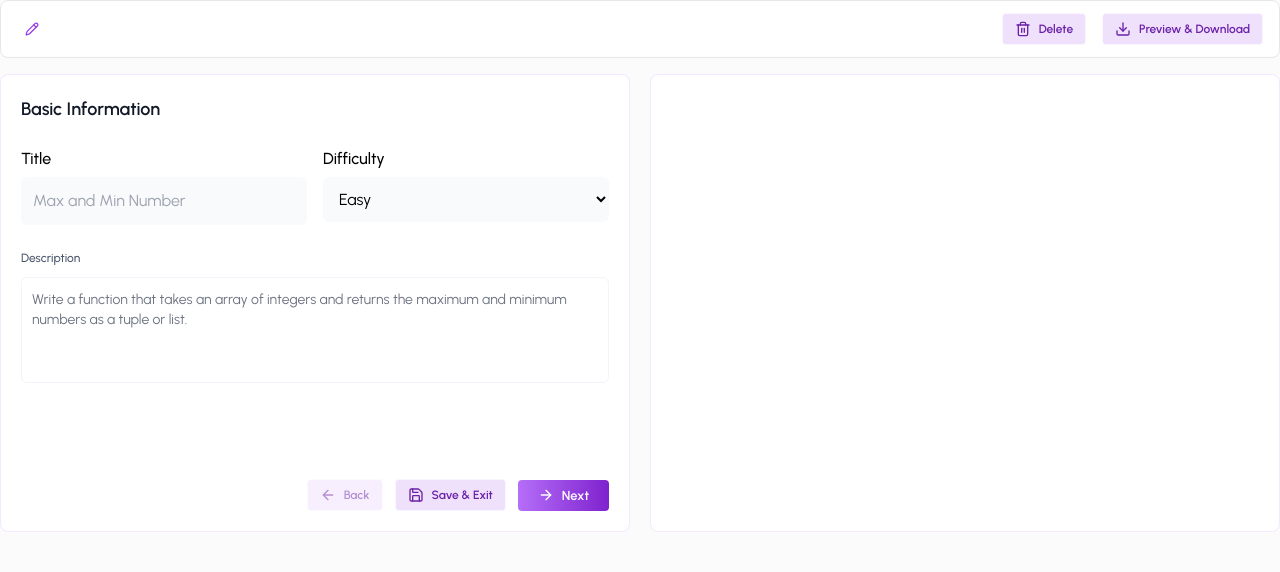
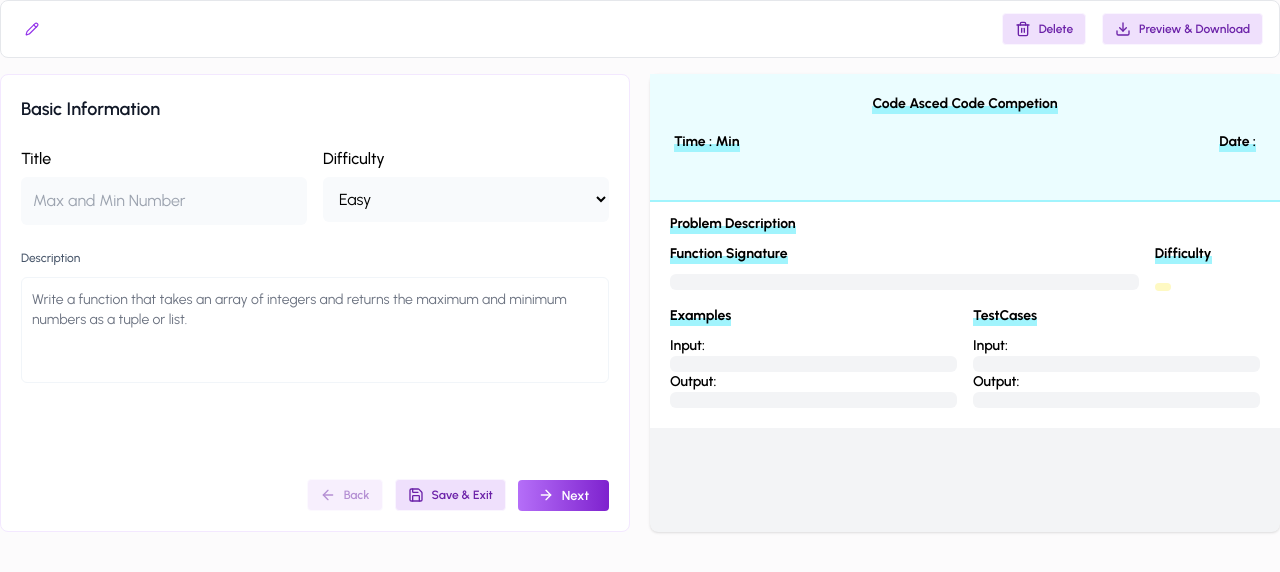
Before and after one commit to Ali-dotcom98/Module_1_FYP, a React (Vite) app in the folder Frontend/FrontUI/: page /Instructor/Challenge/1 in a window 1280 px wide. Shown: the top 572 px of the page. Built offline with nearby package versions, Linux system fonts and the light colour scheme; no server answers; a web font is replaced by a local one.

Commit message:
Render Challenge form is created where user can see real time changes in Challenge Form

```diff
--- a/Frontend/FrontUI/src/Pages/Instructor/EditChallenge.jsx
+++ b/Frontend/FrontUI/src/Pages/Instructor/EditChallenge.jsx
@@ -10,6 +10,7 @@ import FunctionSettingsForm from './Form/FunctionSettingsForm';
 import TestCasesForm from './Form/TestCasesForm';
 import ExamplesForm from './Form/ExamplesForm';
 import Modal from '../../Layouts/Modal';
+import RenderFrom from './RenderForm/RenderFrom';
 
 const EditChallenge = () => {
     const navigator = useNavigate();
@@ -381,10 +382,12 @@ useEffect(() => {
             </div>
 
             </div>
-            <div className="bg-white rounded-lg border border-purple-100 overflow-hidden">
+            <div className=" bg-gray-100 rounded-lg shadow">
+                <RenderFrom
+                    data = {DefaultChlng}
+                />
             </div>
         </div>
-
         <Modal
             isOpen = {DeleteModel}
             onClose = {()=> setDeleteModel((prev)=>!prev)}
--- /dev/null
+++ b/Frontend/FrontUI/src/Pages/Instructor/RenderForm/RenderFrom.jsx
@@ -0,0 +1,103 @@
+import React, { useState } from 'react'
+import { DefaultContext } from 'react-icons/lib';
+import { formatYearMonth } from '../../../Utility/Helper';
+
+const Title = ({ text, color }) => {
+    return (
+        <div className="relative w-fit mb-2.5">
+        <span
+            className="absolute bottom-0 left-0 w-full h-2"
+            style={{ backgroundColor: color }}
+        ></span>
+        <h2 className="relative text-sm font-bold">{text}</h2>
+        </div>
+    );
+};
+const CodeBlock = ({ code }) => (
+  <pre className="bg-gray-100 text-sm p-2 rounded-md overflow-x-auto">{code}</pre>
+);
+const RenderFrom = ({data}) => {
+    const [showAllTests, setShowAllTests] = useState(false);
+    const displayedTests = showAllTests ? data.testCases : data.testCases.slice(0, 2);
+
+    const DEFAULT_THEME = ["#EBFDFF", "#A1F4FD", "#CEFAFE", "#00B8DB", "#4A5565"];
+  return (
+      <div className="flex flex-col bg-white ">
+            <div className="py-5 border-b-2  border-b-[#A1F4FD] " style={{ backgroundColor: DEFAULT_THEME[0] }}>
+                <div className="flex flex-col items-center px-2  ">
+                    <Title text="Code Asced Code Competion " color={DEFAULT_THEME[1]} />
+                    <div className='flex items-center justify-between w-full px-4 py-2'>
+                        <Title text={`Time : ${data.duration} Min`} color={DEFAULT_THEME[1]} />
+                         <Title text={`Date : ${formatYearMonth(data.startTime)}`} color={DEFAULT_THEME[1]} />
+                    </div>
+                    <div>
+                        <Title text={data.Question} color={DEFAULT_THEME[1]} />
+                    </div>
+
+                </div>
+
+            </div>
+            <div className='px-5 py-3 space-y-2'>
+                <div>
+                    <Title text="Problem Description" color={DEFAULT_THEME[1]} />
+                    <p className="text-sm font-medium">
+                        {data.description}
+                    </p>
+                </div>
+                <div className='grid grid-cols-5 gap-4 '>
+                    <div className='col-span-4'>
+                        <Title text="Function Signature" color={DEFAULT_THEME[1]} />
+                        <CodeBlock code={data.functionSignature} />
+                    </div>
+                    <div>
+                        <Title text="Difficulty" color={DEFAULT_THEME[1]} />
+                        <span className="inline-block bg-yellow-100 text-yellow-700 px-2 py-1 text-xs rounded-full">
+                            {data.difficulty}
+                        </span>
+                    </div>
+
+                </div>
+                <div className='grid grid-cols-4 gap-4 '>
+                    <div className='col-span-2'>
+                        <Title text="Examples" color={DEFAULT_THEME[1]} />
+                        {data.examples.map((ex, idx) => (
+                            <div key={ex._id || idx} className="mb-2 text-sm">
+                            <div><span className="font-semibold">Input:</span> <CodeBlock code={ex.input} /></div>
+                            <div><span className="font-semibold">Output:</span> <CodeBlock code={ex.output} /></div>
+                            </div>
+                        ))}
+                    </div>
+                   <div className="col-span-2">
+                        <Title text="TestCases" color={DEFAULT_THEME[1]} />
+
+                        {displayedTests.map((ex, idx) => (
+                            <div key={ex._id || idx} className="mb-2 text-sm">
+                            <div>
+                                <span className="font-semibold">Input:</span>{' '}
+                                <CodeBlock code={ex.input} />
+                            </div>
+                            <div>
+                                <span className="font-semibold">Output:</span>{' '}
+                                <CodeBlock code={ex.expectedOutput} />
+                            </div>
+                            </div>
+                        ))}
+                        {data.testCases.length > 2 && (
+                            <button
+                            onClick={() => setShowAllTests(!showAllTests)}
+                            className="mt-2 text-xs text-blue-600 hover:underline"
+                            >
+                            {showAllTests ? 'Show Less' : 'Read More'}
+                            </button>
+                        )}
+                    </div>
+
+
+                </div>
+            </div>
+
+        </div>
+  )
+}
+
+export default RenderFrom
--- a/Frontend/FrontUI/src/Utility/Helper.js
+++ b/Frontend/FrontUI/src/Utility/Helper.js
@@ -0,0 +1,7 @@
+import moment from "moment";
+
+export function formatYearMonth(yearMonth) {
+    return yearMonth
+        ? moment(yearMonth, "YYYY-MM-DD").format("MMM DD, YYYY")
+        : "";
+}
```
